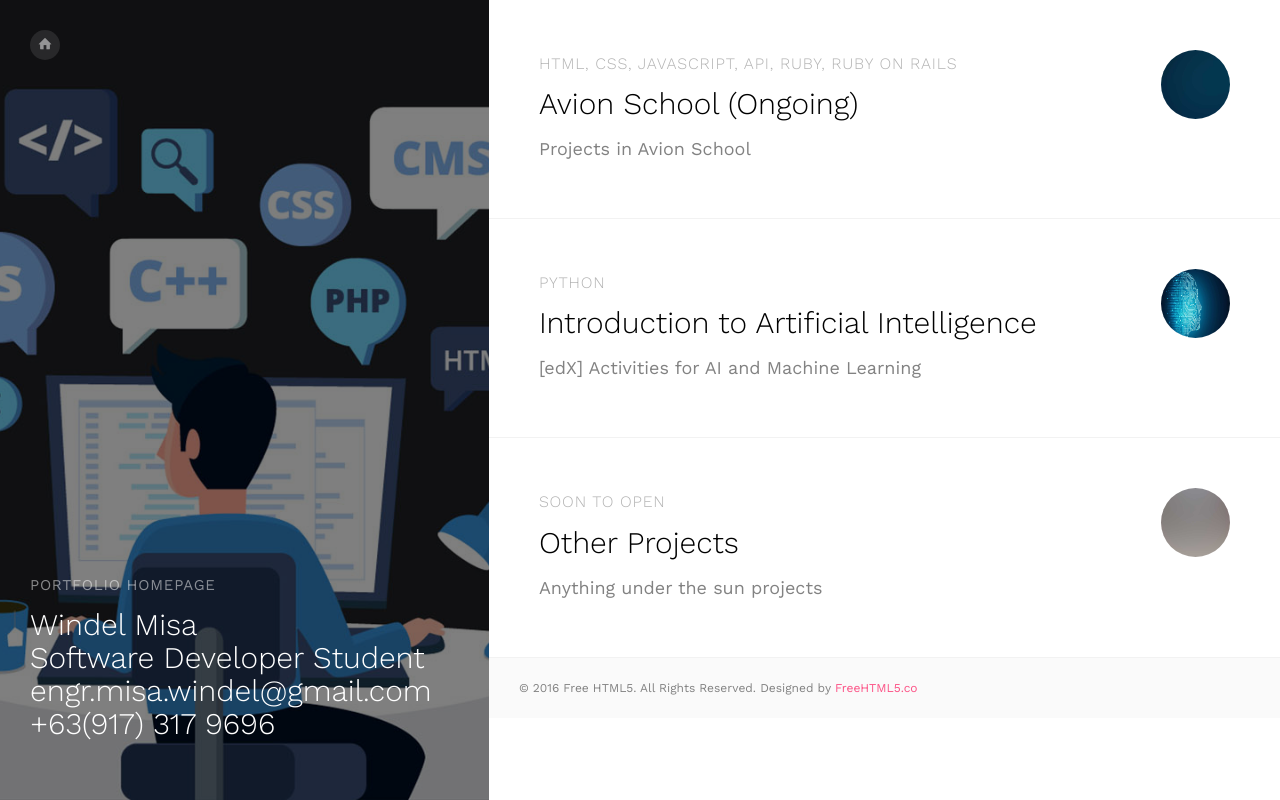
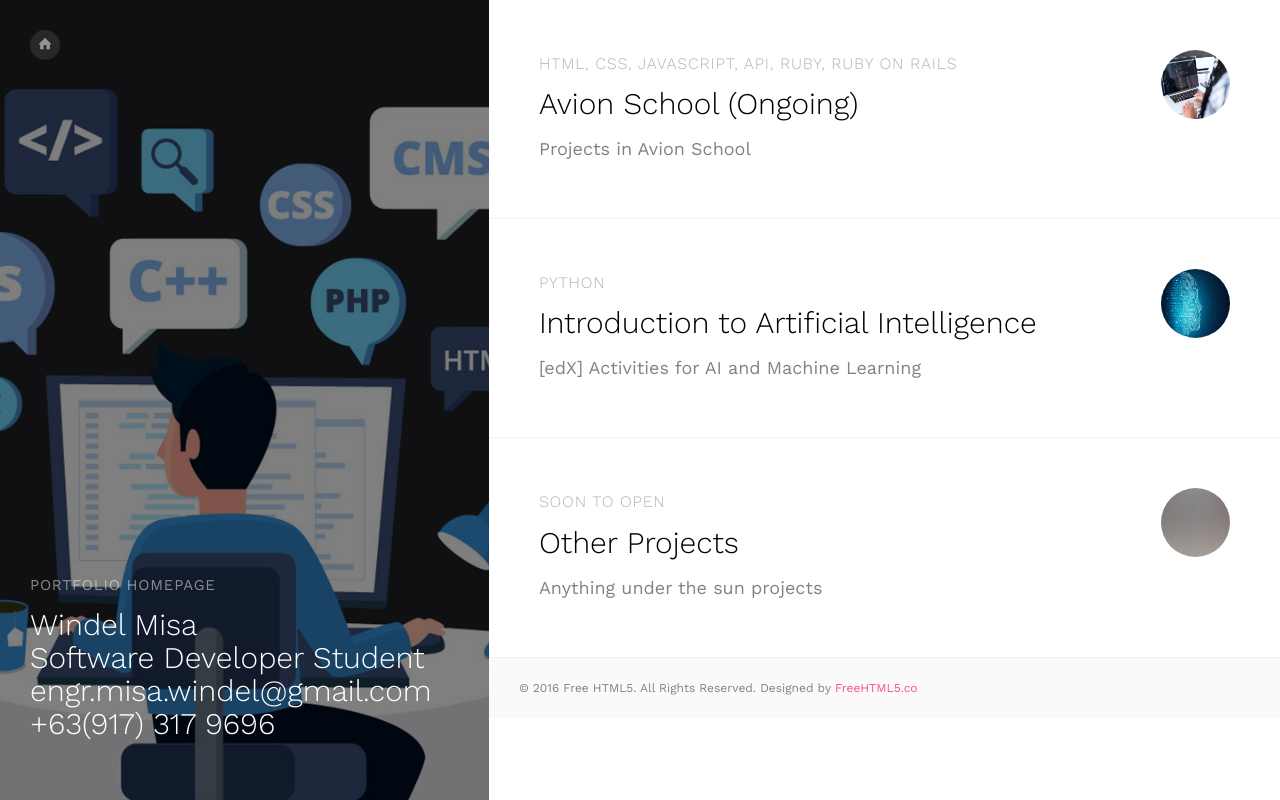
Before and after one commit to desoto13/Portfolio, a plain HTML site: page index.html in a window 1280 px wide. Drawn offline with nearby package versions, Linux system fonts and the light colour scheme; files whose address does not match are found by name.

Commit message:
Portfolio Homepage

```diff
--- a/index.html
+++ b/index.html
@@ -75,7 +75,7 @@
 			<div class="fh5co-post">
 
 				<div class="fh5co-entry padding">
-					<img src="images/project-2.jpg" alt="Free HTML5 Bootstrap Template by FreeHTML5.co">
+					<img src="images/AvionSchool-background.png" alt="Free HTML5 Bootstrap Template by FreeHTML5.co">
 					<div>
 						<span class="fh5co-post-date">HTML, CSS, Javascript, API, Ruby, Ruby on Rails</span>
 						<h2><a href="https://desoto13.github.io/batch6-activities/">Avion School (Ongoing)</a></h2>
```
Also changed, not shown: images/AvionSchool-background.png (added).
